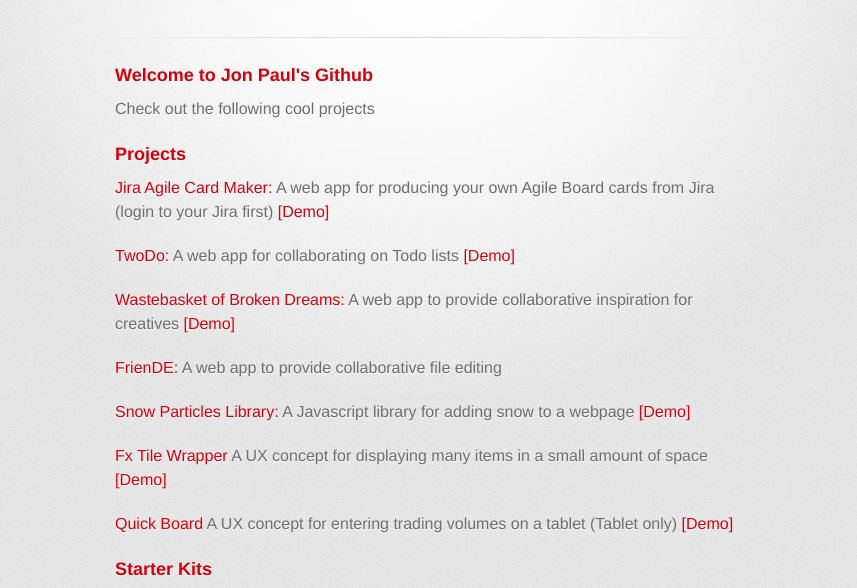
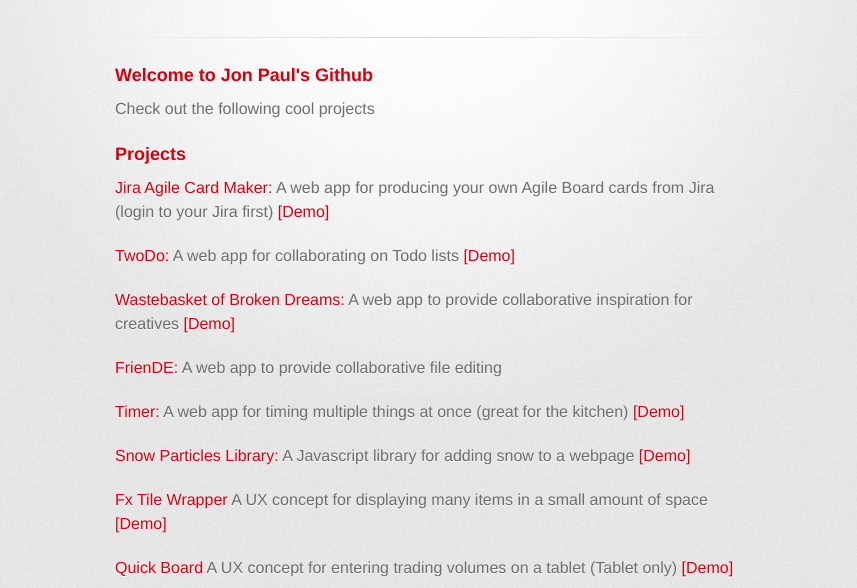
Before and after one commit to Shikaga/Shikaga.github.io, a plain HTML site: page index.html in a window 1280 px wide. Shown: the part 178-766 px from the top of the page, without its empty margins (215-1072 px from the left). Drawn offline with Linux system fonts and the light colour scheme; a web font is replaced by a local one.

Commit message:
Added Timer

```diff
--- a/index.html
+++ b/index.html
@@ -58,6 +58,12 @@
 <p>
   <a href="https://github.com/Shikaga/FrienDE" target="_blank">FrienDE:</a>
   A web app to provide collaborative file editing
+</p>
+
+<p>
+  <a href="https://github.com/Shikaga/Timer" target="_blank">Timer:</a>
+  A web app for timing multiple things at once (great for the kitchen)
+  <a href="http://shikaga.github.io/Timer/" target="_blank">[Demo]</a>
 </p>
 
 <p>
```
